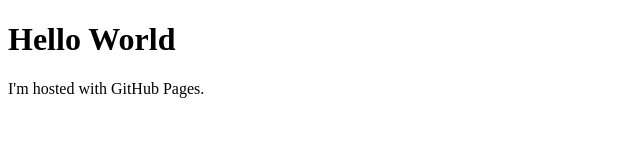
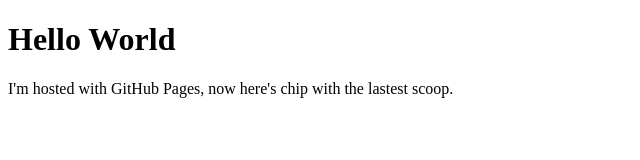
Before and after one commit to CobaltCabana/CobaltCabana.github.io, a plain HTML site: page index.html in a window 1280 px wide. Shown: the whole page, without its empty margins (0-640 px from the left). Drawn offline with Linux system fonts and the light colour scheme.

Commit message:
Update index.html

```diff
--- a/index.html
+++ b/index.html
@@ -5,6 +5,6 @@
     </head>
     <body>
         <h1>Hello World</h1>
-        <p>I'm hosted with GitHub Pages.</p>
+        <p>I'm hosted with GitHub Pages, now here's chip with the lastest scoop.</p>
     </body>
 </html>
```
